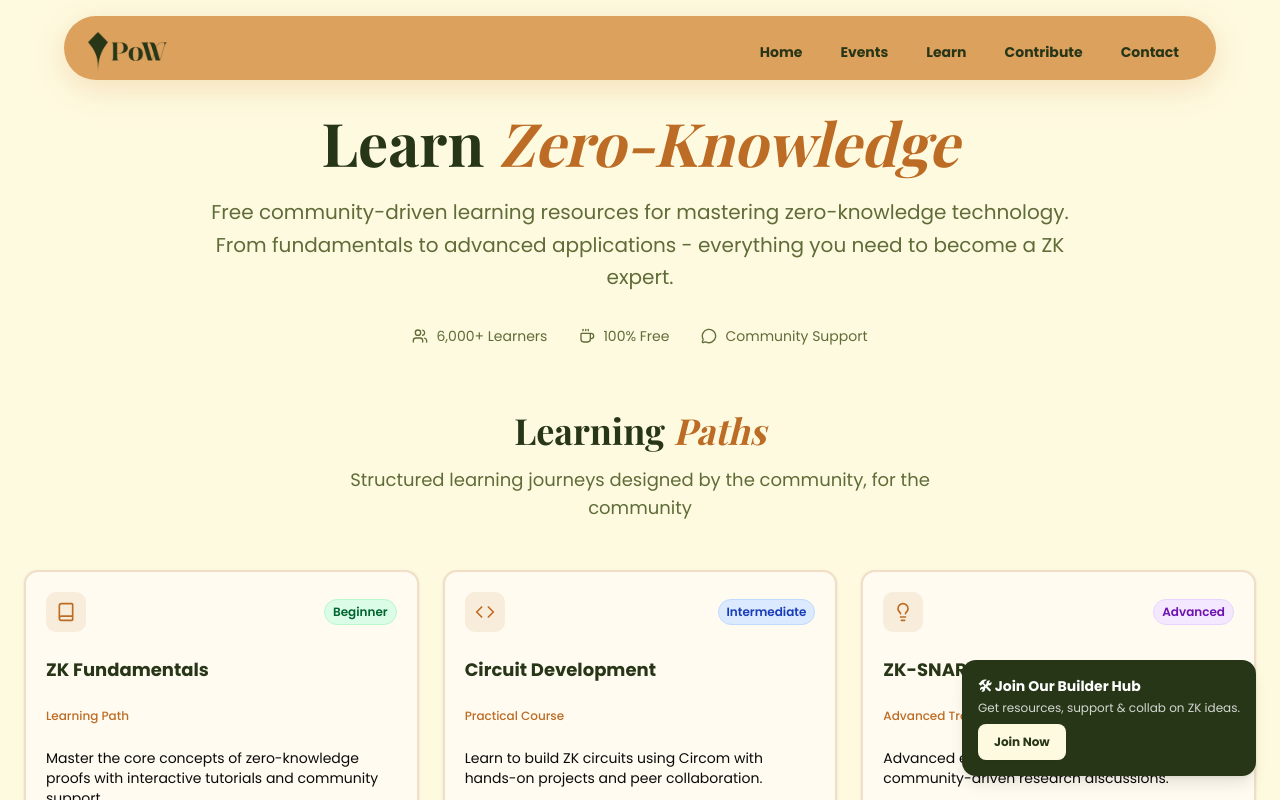
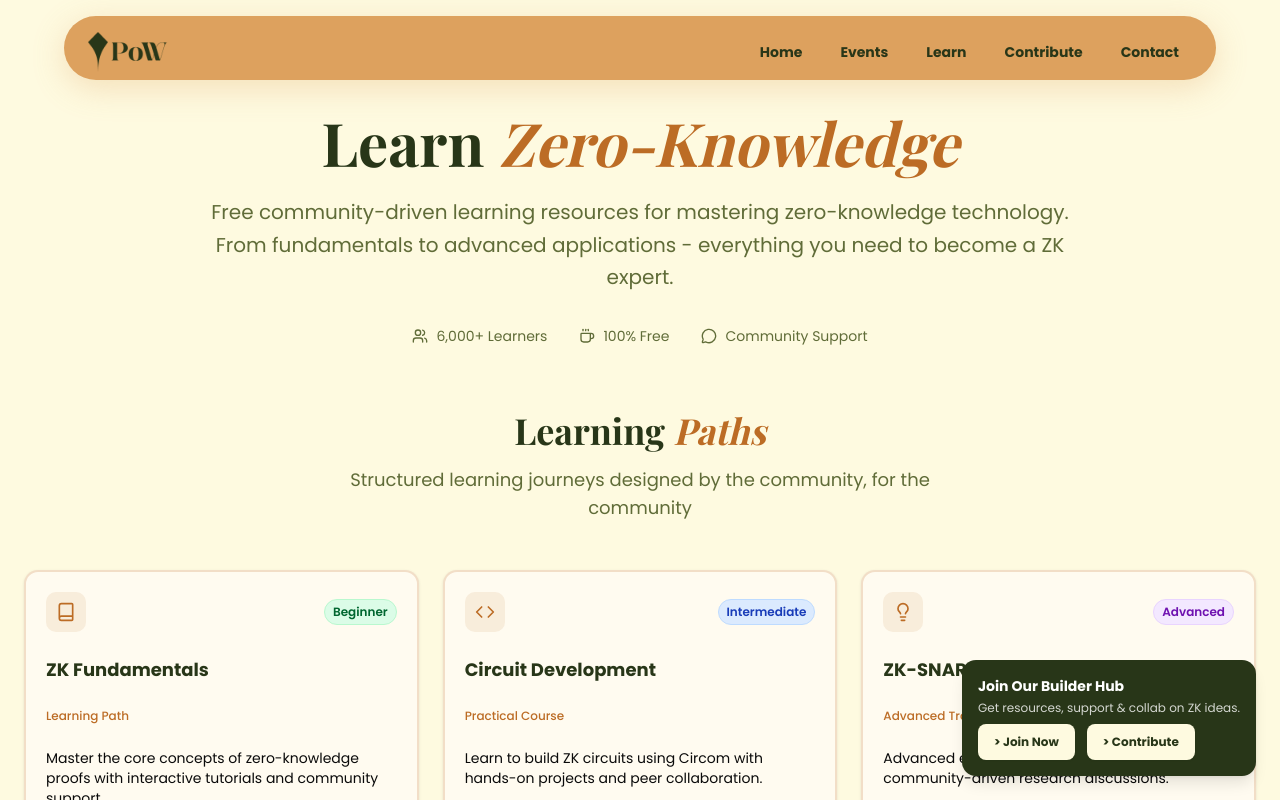
Before and after one commit to MadhuVarshaP/PoW, a Next.js app: page /learn in a window 1280 px wide. Shown: the top 800 px of the page. Built offline with nearby package versions, Linux system fonts and the light colour scheme.

Commit message:
contribute button added

```diff
--- a/src/app/learn/page.js
+++ b/src/app/learn/page.js
@@ -572,12 +572,10 @@ export default function LearnPage() {
                     </div>
                   </div>
 
-                  {/* Instructor */}
                   <p className="text-xs text-[#606C38] font-medium">
                     Led by {workshop.instructor}
                   </p>
 
-                  {/* Action Button */}
                   <Button className="w-full bg-[#BC6C25] hover:bg-[#283618] text-white font-semibold py-2 rounded-lg transition-all duration-300 group-hover:shadow-lg flex items-center justify-center gap-2 text-sm">
                     <Calendar className="w-4 h-4" />
                     Join Workshop
@@ -596,11 +594,18 @@ export default function LearnPage() {
         transition={{ duration: 0.6 }}
         className="fixed bottom-6 right-6 bg-[#283618] text-white p-4 rounded-xl shadow-lg z-50"
       >
-        <h4 className="text-sm font-bold mb-1">🛠 Join Our Builder Hub</h4>
+          <h4 className="text-sm font-bold mb-1">Join Our Builder Hub</h4>
+
+
         <p className="text-xs opacity-80 mb-2">Get resources, support & collab on ZK ideas.</p>
-        <Button className="bg-[#FEFAE0] text-[#283618] text-xs font-bold py-1 px-4 rounded-md">
-          Join Now
-        </Button>
+        <div className="flex gap-3">
+          <Button className="bg-[#FEFAE0] text-[#283618] text-xs font-bold py-1 px-4 rounded-md hover:bg-[#FEFAE0] hover:text-[#283618] cursor-pointer">
+            &gt; Join Now
+          </Button>
+          <Button className="bg-[#FEFAE0] text-[#283618] text-xs font-bold py-1 px-4 rounded-md hover:bg-[#FEFAE0] hover:text-[#283618] cursor-pointer">
+            &gt; Contribute
+          </Button>
+        </div>
       </motion.div>
 
 
```
